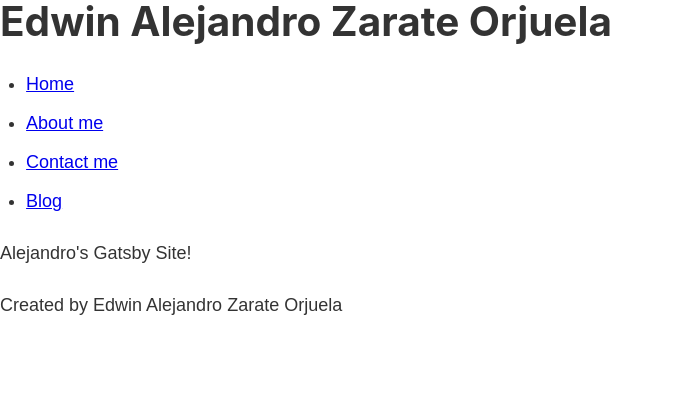
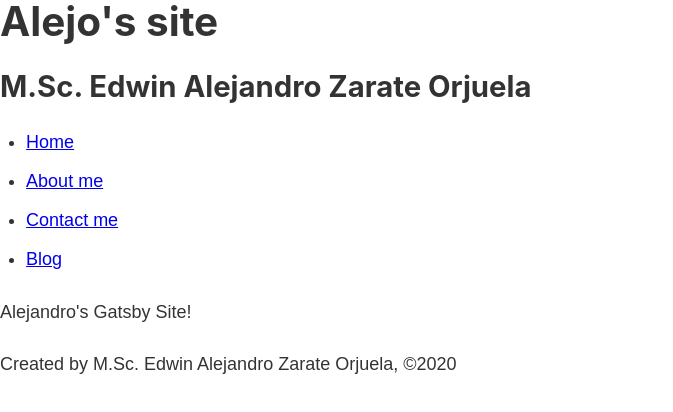
Before and after one commit to azarateo/gatsbyTutorialMead, a Gatsby site in the folder gatsby-bootcamp/: page / in a window 1280 px wide. Shown: the whole page, without its empty margins (0-673 px from the left). Built offline with nearby package versions, Linux system fonts and the light colour scheme; Gatsby itself is replaced by a stand-in of ours.

```diff
--- a/gatsby-bootcamp/gatsby-config.js
+++ b/gatsby-bootcamp/gatsby-config.js
@@ -7,8 +7,8 @@
 module.exports = {
   /* Your site config here */
   siteMetadata : {
-    title : 'Edwin Alejandro\'s site',
-    author: 'Edwin Alejandro Zarate Orjuela'
+    title : 'Alejo\'s site',
+    author: 'M.Sc. Edwin Alejandro Zarate Orjuela'
   },
   plugins: [
     'gatsby-plugin-sass'
--- a/gatsby-bootcamp/package.json
+++ b/gatsby-bootcamp/package.json
@@ -6,7 +6,7 @@
   "license": "0BSD",
   "scripts": {
     "build": "gatsby build",
-    "develop": "gatsby develop",
+    "develop": "env-cmd -f .env.development gatsby develop",
     "format": "prettier --write \"**/*.{js,jsx,ts,tsx,json,md}\"",
     "start": "npm run develop",
     "serve": "gatsby serve",
@@ -21,6 +21,7 @@
     "react-dom": "^16.12.0"
   },
   "devDependencies": {
+    "env-cmd": "^10.1.0",
     "prettier": "2.0.5"
   },
   "repository": {
--- a/gatsby-bootcamp/src/components/footer.js
+++ b/gatsby-bootcamp/src/components/footer.js
@@ -1,12 +1,22 @@
 import React from 'react'
-import {Link} from 'gatsby'
+import {Link, graphql, useStaticQuery} from 'gatsby'
 
 
 const Footer = ()=>{
+    const data = useStaticQuery(graphql`
+    query {
+            site {
+                siteMetadata {
+                title
+                author
+                }
+            }
+        }
+    `)
     return (
     <div>
         <footer>
-            <p>Created by Edwin Alejandro Zarate Orjuela</p>
+    <p>Created by {data.site.siteMetadata.author}, ©2020</p>
         </footer>
     </div>
     )
--- a/gatsby-bootcamp/src/components/header.js
+++ b/gatsby-bootcamp/src/components/header.js
@@ -1,12 +1,23 @@
 import React from 'react'
-import {Link} from 'gatsby'
-
+import {Link, graphql, useStaticQuery} from 'gatsby'
 
 const Header = ()=>{
+    const data = useStaticQuery(graphql`
+        query {
+            site {
+                siteMetadata {
+                title
+                author
+                }
+            }
+        }
+    `)
     return (
     <div>
         <header>
-            <h1>Edwin Alejandro Zarate Orjuela</h1>
+    <h1>{data.site.siteMetadata.title}</h1>
+    <h2>{data.site.siteMetadata.author}</h2>
+
             <ul>
                 <li><Link to='/'>Home</Link></li>
                 <li><Link to='/about'>About me</Link></li>
```
Also changed, not shown: 1 other file.
